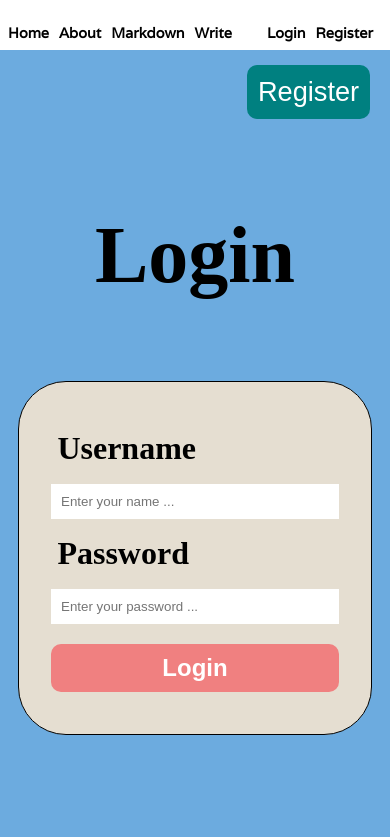
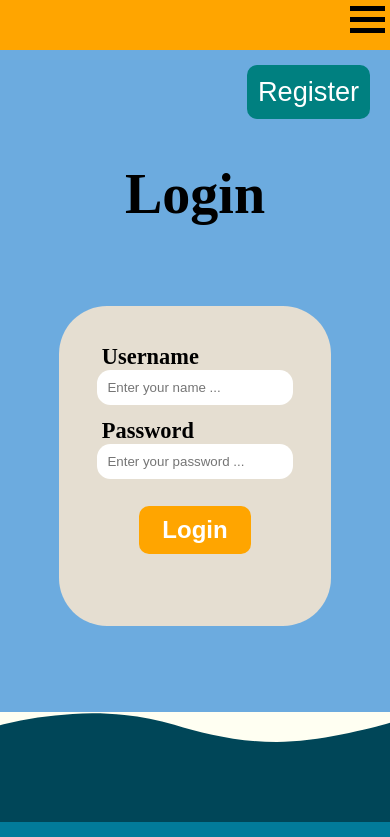
Before and after one commit to anuragK-24/Blog_Frontend, a React (Create React App) app: page /login in a window 390 px wide. Shown: the top 837 px of the page. Built offline with nearby package versions, Linux system fonts and the light colour scheme.

Commit message:
Added the responsive topbar and corrected the UI of mobile view

```diff
--- a/src/components/topbar/TopBar.jsx
+++ b/src/components/topbar/TopBar.jsx
@@ -1,17 +1,29 @@
 import "./topbar.css";
 import { Link } from "react-router-dom";
-import { useContext } from "react";
+import { useContext, useState } from "react";
 import { Context } from "../../context/Context";
 
 export default function TopBar() {
   const { user, dispatch } = useContext(Context);
+  const [menuOpen, setMenuOpen] = useState(false);
+  const handleClick = () => {
+    setMenuOpen(!menuOpen);
+  }
 
   const handleLogout = () => {
     dispatch({ type: "LOGOUT" });
   };
 
   return (
-    <div className="top">
+    <div className={`top ${menuOpen ? "Active" : ""}`}>
+      <div
+          className={`hamburger ${menuOpen ? "Active" : ""}`}
+          onClick={handleClick}
+        >
+          <div  className={`hamburger__line ${menuOpen ? "Active" : ""}`}></div>
+          <div  className={`hamburger__line ${menuOpen ? "Active" : ""}`}></div>
+          <div  className={`hamburger__line ${menuOpen ? "Active" : ""}`}></div>
+        </div>
       <div className="topLeft">
         <a href="">
           <i className="topIcon fa-brands fa-facebook"></i>
@@ -22,34 +34,34 @@ export default function TopBar() {
         </a>
         <i className="topIcon fa-brands fa-pinterest"></i>
       </div>
-      <div className="topCentre">
+      <div className={`topCentre ${menuOpen ? "Active" : ""}`}>
         <ul className="topList">
-          <li className="topListItem">
+          <li onClick={handleClick} className="topListItem">
             <Link className="link" to="/">
               Home
             </Link>
           </li>
-          <li className="topListItem">
+          <li onClick={handleClick} className="topListItem">
             <Link className="link" to="/">
               About
             </Link>
           </li>
-          <li className="topListItem">
+          <li onClick={handleClick} className="topListItem">
             <Link className="link" to="/markdown">
               Markdown
             </Link>
           </li>
-          <li className="topListItem">
+          <li onClick={handleClick} className="topListItem">
             <Link className="link" to="/Write">
               Write
             </Link>
           </li>
-          <li className="topListItem" onClick={handleLogout}>
+          <li  className="topListItem" onClick={handleLogout}>
             {user && "Logout"}
           </li>
         </ul>
       </div>
-      <div className="topRight">
+      <div className={`topRight ${menuOpen ? "Active" : ""}`}>
         {user ? (
           <Link to="/settings">
             {" "}
@@ -57,12 +69,12 @@ export default function TopBar() {
           </Link>
         ) : (
           <ul className="topList">
-            <li className="topListItem">
+            <li onClick={handleClick} className="topListItem">
               <Link className="link" to="/login">
                 Login
               </Link>
             </li>
-            <li className="topListItem">
+            <li onClick={handleClick} className="topListItem">
               <Link className="link" to="/register">
                 Register
               </Link>
--- a/src/components/topbar/topbar.css
+++ b/src/components/topbar/topbar.css
@@ -1,32 +1,33 @@
-.top{
+.top {
   width: 100%;
   height: 50px;
-    background-color: white;
+  background-color: orange;
   position: sticky; /* change to sticky cz if we scroll it'll not scrolled it always be in the screen*/
   top: 0;
   display: flex; /*creating flexbox to add all element horzontally in topbar*/
   align-items: center;
-    font-family: 'Varela', sans-serif;
+  font-family: "Varela", sans-serif;
   z-index: 999;
 }
 
-.topLeft,.topRight{
-    flex : 3;  /* to creating flexbox*/
+.topLeft,
+.topRight {
+  flex: 3; /* to creating flexbox*/
   display: flex;
   align-items: center;
-    justify-content: center;/*to allign the icons in the centre*/
+  justify-content: center; /*to allign the icons in the centre*/
 }
-.topIcon{
+.topIcon {
   font-size: 20px;
   margin-right: 10px;
   color: #444;
-    cursor: pointer;/*by this when the cursor go to the particulr id elements it will change cursor*/
+  cursor: pointer; /*by this when the cursor go to the particulr id elements it will change cursor*/
 }
-.topCentre{
-    flex : 6;
+.topCentre {
+  flex: 6;
 }
 
-.topImage{
+.topImage {
   top: 40px;
   width: 40px;
   border-radius: 40%;
@@ -34,14 +35,14 @@
   cursor: pointer;
 }
 
-.topList{
+.topList {
   display: flex;
   justify-content: center;
   margin: 0;
   padding: 0;
   list-style: none;
 }
-.topListItem{
+.topListItem {
   margin-right: 20px;
   font-size: 18px;
   font-weight: 300;
@@ -50,12 +51,11 @@
 
 .topSearchIcon.active {
   color: green;
-
 }
 .shake {
-    animation: shake 1s  linear;;
+  animation: shake 1s linear;
 }
-.topSearchIcon{
+.topSearchIcon {
   font-style: 18px;
   color: #666;
   cursor: pointer;
@@ -81,33 +81,89 @@
   }
 }
 
+@media only screen and (max-width: 600px) {
+  @keyframes slideIn {
+    from {
+      min-height: 2em;
+      /* opacity: 0; */
+    }
+    to {
+      height: min-content;
+      /* opacity: 1; */
+    }
+  }
+  .top.Active{
+    position: fixed;
+    height: min-content;
+    animation: slideIn 0.5s ease-in-out;
+  }
+  .top {
+    width: 100%;
 
-@media only screen and (max-width: 600px) {
-    .top{
-        width: 100%;
-    height: 50px;
-    background-color: white;
-    position: sticky;
-    top: 0;
-    display: flex;
-    align-items: center;
-    font-family: 'Varela', sans-serif;
-    z-index: 999;
-    align-content: center;
-    flex-wrap: wrap;
-    justify-content: center;
+  }
+  .topLeft, .topRight, .topCentre {
+    display: none;
+  }
+  .topRight.Active{
+    display: block;
+  }
+  .topCentre.Active{
+    display: block;
   }
   .topListItem {
     margin-right: 10px;
     font-size: 0.9em;
     font-weight: 600;
     cursor: pointer;
+    text-align: center;
   }
-    .topLeft{
+  .topLeft {
     display: none;
   }
   .topListItem {
-        margin-top:1em;
+    margin-top: 1em;
+  }
 
+  .topList {
+    display: block;
+  }
+
+
+  .top {
+    /* padding-top: 1em; */
+    display: block;
+    min-height: 2em;
+  }
+  .hamburger {
+    display: block;
+    width: 2.5em;
+    float: right;
+  }
+  .hamburger__line {
+    width: 35px;
+    height: 5px;
+    margin: 6px 0;
+    transition: 0.4s;
+    background-color: black;
+  }
+  .hamburger.Active{
+    /* width: 6em; */
+  }
+
+  .topListItem:nth-child(1){
+    margin-left: 1em;
+  }
+  .hamburger__line:nth-child(1).Active {
+    transform: rotate(-45deg) translate(-5px, 9px);
+  }
+  .hamburger__line:nth-child(2).Active{
+    opacity: 0;
+  }
+  .hamburger__line:nth-child(3).Active{
+    transform: rotate(45deg) translate(-6px, -11px);
+  }
+  .topListItem {
+    font-size: 1.6em;
+    padding: 0.1em;
   }
 }
--- a/src/pages/home/home.css
+++ b/src/pages/home/home.css
@@ -60,7 +60,7 @@
 
 @media only screen and (max-width: 600px) {
   .home__content__search {
-    max-width: 20em;
+    max-width: 15em;
   }
   .home__loading {
     margin-bottom: 8em;
--- a/src/pages/login/Login.jsx
+++ b/src/pages/login/Login.jsx
@@ -14,7 +14,6 @@ export default function Login() {
     e.preventDefault();
     const username = userRef.current.value.toLowerCase();
     const password = passwordRef.current.value;
-
 
     try {
       const res = await axios.post(
@@ -35,7 +34,12 @@ export default function Login() {
     <div className="login">
       <span className="loginTitle">Login </span>
       <form className="loginForm" onSubmit={handleSubmit}>
-        {error && <p className="errorMessage">Invalid LOGIN, enter correct Username or Password</p> }
+        {error && (
+          <p className="errorMessage">
+            Invalid username or password. Please try again!
+          </p>
+        )}
+        <div className="label_input">
           <label>Username</label>
           <input
             type="text"
@@ -43,6 +47,8 @@ export default function Login() {
             placeholder="Enter your name ..."
             ref={userRef}
           />
+        </div>
+        <div className="label_input">
           <label>Password</label>
           <input
             type="password"
@@ -50,6 +56,7 @@ export default function Login() {
             placeholder="Enter your password ..."
             ref={passwordRef}
           />
+        </div>
         <button className="loginButton" type="submit" disabled={isFetching}>
           Login
         </button>
--- a/src/pages/login/login.css
+++ b/src/pages/login/login.css
@@ -21,16 +21,15 @@
     margin-top: 2em;
     display: flex;
     flex-direction: column;
-    border: 1px solid black;
     width: 18em;
-    height: 18em;
+    height: 16em;
     padding: 2em;
     background-color: #e5ded1;
     border-radius: 3em;
 }
 
 
-.loginForm > label {
+.label_input > label {
     font-weight: 700;
     margin: 10px 0;
     font-size: 1.5em;
@@ -40,6 +39,13 @@
     padding: 10px;
     background-color: #fff;
     border: none;
+    border-radius: 1em;
+    width: -webkit-fill-available;
+}
+.loginInput:focus{
+    outline: none;
+    background-color: cornflowerblue;
+    color: white;
 }
 
 .loginButton{
@@ -52,8 +58,10 @@
     padding: 10px;
     font-weight: 700;
     font-size: 1.5em;
+    margin-right: 3em;
+    margin-left: 3em;
 }
-.loginButton:hover {
+.loginButton:active {
     color: orange;
     background-color:white ;
 }
@@ -80,6 +88,9 @@
     background-color:white ;
 }
 @media only screen and (max-width: 600px) {
+    .login{
+        height: calc(100vh - 181px);
+    }
     .loginRegisterButton{
         position: absolute;
         margin-top: 15px;
@@ -93,33 +104,25 @@
         font-size: 1.7em;
     }
     .loginButton{
-        margin-top: 20px;
-        cursor: pointer;
-        background-color: lightcoral;
-        border: none;
-        color: #fff;
-        border-radius: 10px;
-        padding: 10px;
+
+        margin-right: 2em;
+        margin-left: 2em;
     }
-    .loginForm > label {
+    .label_input > label {
         font-weight: 700;
         margin: 10px 0;
-        font-size: 2em;
+        font-size: 1.4em;
         padding: 0.2em;
     }
     .loginForm{
         margin-top: 5em;
-        display: flex;
-        flex-direction: column;
-        border: 1px solid black;
-        width: 18em;
-        height: 18em;
-        padding: 2em;
-        background-color: #e5ded1;
-        border-radius: 3em;
+        width: 13em;
+        height: 16em;
     }
+
+
     .loginTitle{
-        font-size: 5em;
+        font-size: 3.5em;
         margin-top: 2em;
         font-weight: 600;
     }
--- a/src/pages/register/register.css
+++ b/src/pages/register/register.css
@@ -23,9 +23,8 @@
     margin-top: 2em;
     display: flex;
     flex-direction: column;
-    border: 1px solid black;
     width: 18em;
-    height: 20em;
+    height: 22em;
     padding: 2em;
     background-color: #e5ded1;
     border-radius: 3em;
@@ -42,10 +41,13 @@
     padding: 10px;
     background-color: #fff;
     border: none;
+    border-radius: 1em;
+    width: -webkit-fill-available;
 }
 .registerInput:focus {
-    border: none;
-
+    outline: none;
+    background-color: cornflowerblue;
+    color: white;
 }
 .registerButton {
     margin-top: 20px;
@@ -57,8 +59,10 @@
     padding: 10px;
     font-weight: 700;
     font-size: 1.5em;
+    margin-right: 3em;
+    margin-left: 3em;
 }
-.registerButton:hover {
+.registerButton:active {
     color: green;
     background-color:white ;
 }
@@ -76,11 +80,16 @@
     color: orange;
     background-color:white ;
 }
-
+.label_input {
+    padding: 0.4em;
+}
 @media only screen and (max-width: 600px) {
+    .register{
+        height: calc(100vh - 175px);
+    }
     .registerTitle {
-        font-size: 5em;
-        margin-top: 1.7em;
+        font-size: 3.5em;
+        margin-top: 2em;
         font-weight: 600;
     }
     .registerLoginButton{
@@ -94,23 +103,11 @@
     }
 
     .registerButton {
-        margin-top: 20px;
-        cursor: pointer;
-        background-color: green;
-        border: none;
-        color: #fff;
-        border-radius: 10px;
-        padding: 10px;
+        margin-right: 2em;
+        margin-left: 2em;
     }
     .registerForm {
-        margin-top: 2em;
-        display: flex;
-        flex-direction: column;
-        border: 1px solid black;
-        width: 18em;
-        height: 23em;
-        padding: 2em;
-        background-color: #e5ded1;
-        border-radius: 3em;
+        margin-top: 5em;
+        width: 13em;
     }
 }
```
Also changed, not shown: src/components/header/header.css (+15 -13 lines), src/pages/register/Register.jsx (+11 -19 lines). Lines whose indentation alone changed are shown as unchanged.
